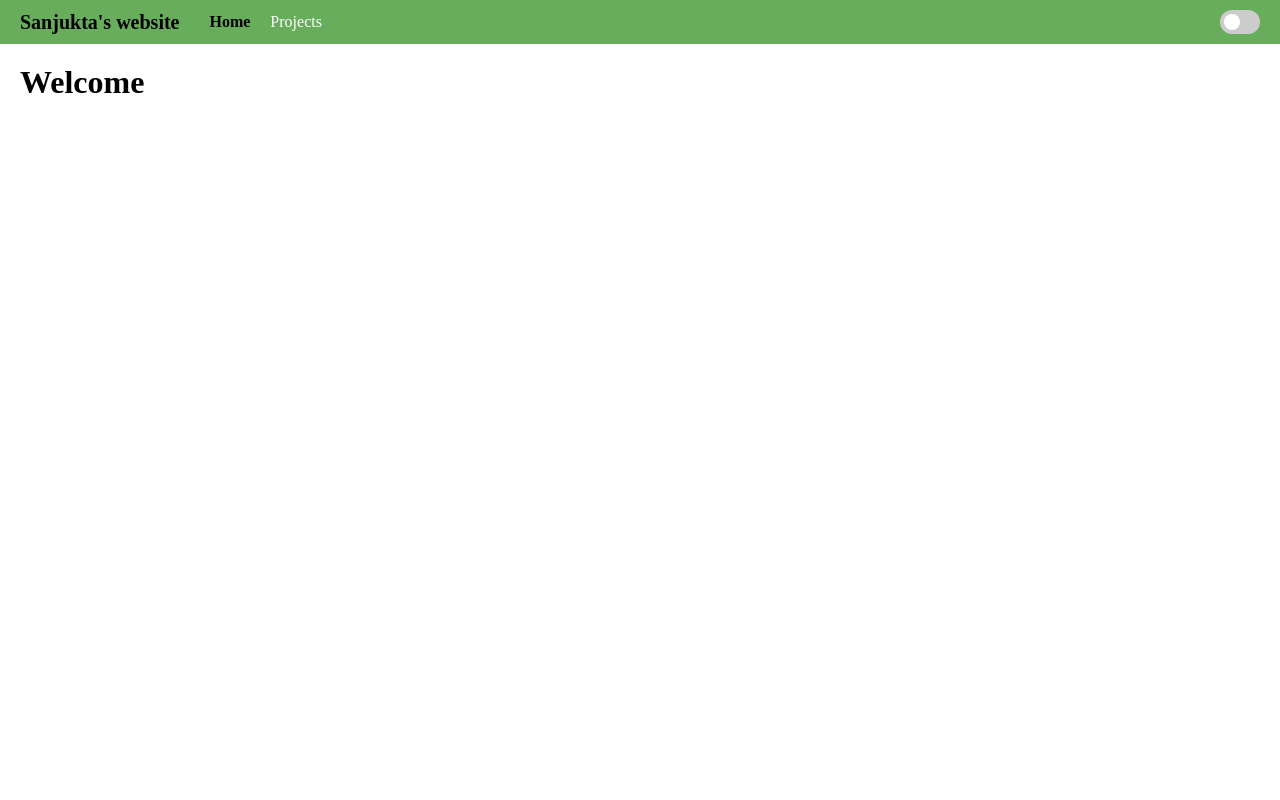
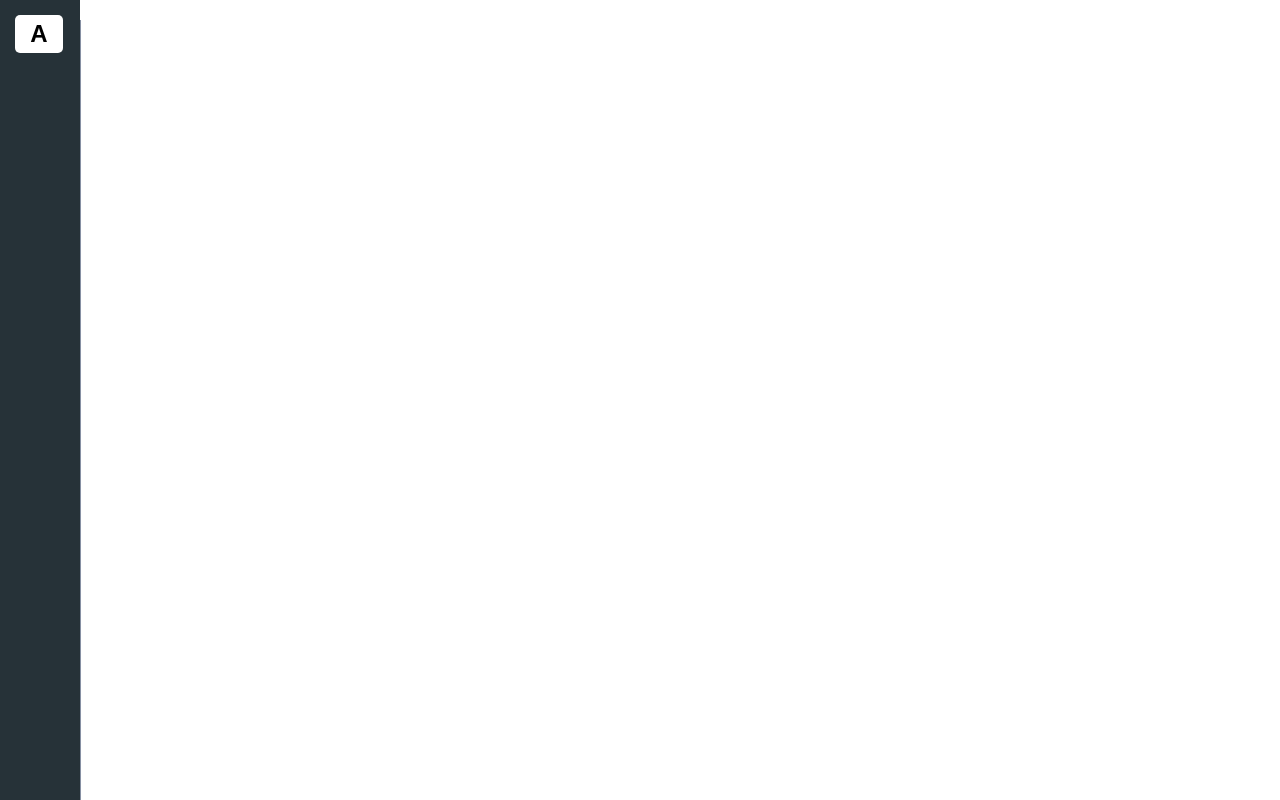
Before and after one commit to Kishan-Kumar-Zalavadia/Sanjukta_Bhowmick, an Angular app in the folder portfolio/: page / in a window 1280 px wide. Built offline with nearby package versions, Linux system fonts and the light colour scheme.

Commit message:
Navbar on left size

```diff
--- /dev/null
+++ b/portfolio/src/app/navbar/nav-data.ts
@@ -0,0 +1,37 @@
+export const navbarData = [
+  {
+    routerlink: 'dashboard',
+    icon: 'fal fa-home',
+    label: 'Dashboard',
+  },
+  {
+    routerlink: 'products',
+    icon: 'fal fa-box-open',
+    label: 'Products',
+  },
+  {
+    routerlink: 'statistics',
+    icon: 'fal fa-chart-bar',
+    label: 'Statistics',
+  },
+  {
+    routerlink: 'coupens',
+    icon: 'fal fa-tags',
+    label: 'Coupens',
+  },
+  {
+    routerlink: 'pages',
+    icon: 'fal fa-file',
+    label: 'Pages',
+  },
+  {
+    routerlink: 'media',
+    icon: 'fal fa-camera',
+    label: 'Media',
+  },
+  {
+    routerlink: 'settings',
+    icon: 'fal fa-cog',
+    label: 'Settings',
+  },
+];
--- a/portfolio/src/app/navbar/navbar.component.html
+++ b/portfolio/src/app/navbar/navbar.component.html
@@ -1,4 +1,4 @@
-<nav [ngClass]="{'dark-mode': darkModeService.darkMode}">
+<!-- <nav [ngClass]="{'dark-mode': darkModeService.darkMode}">
   <div class="navbar-logo">
     <a href="">Sanjukta's website</a>
   </div>
@@ -13,4 +13,25 @@
     </label>
   </div>
 </nav>
-<router-outlet></router-outlet>
+<router-outlet></router-outlet> -->
+
+<div class="sidenav" [ngClass]="collapsed ? 'sidenav-collapsed':''">
+    <div class="logo-container">
+        <button class="logo" (click)="toggleCollapse()">A</button>
+        <div class="logo-text"  @fadeInOut *ngIf="collapsed">Angular</div>
+        <button class="btn-close"  @rotate  *ngIf="collapsed" (click)="closeSidenav()">
+            <i class="fal fa-times close-icon"></i>
+        </button>
+    </div>
+    <div class="sidenav-nav">
+        <li class="sidenav-nav-item" *ngFor="let data of navData">
+            <a class="sidenav-nav-link" [routerLink]="[data.routerlink]"
+                routerLinkActive="active"
+                [routerLinkActiveOptions]="{exact: true}"
+            >
+                <i class="sidenav-link-icon" [class]="data.icon"></i>
+                <span class="sidenav-link-text" @fadeInOut *ngIf="collapsed">{{data.label}}</span>
+            </a>
+        </li>
+    </div>
+</div>
--- a/portfolio/src/app/navbar/navbar.component.scss
+++ b/portfolio/src/app/navbar/navbar.component.scss
@@ -1,88 +1,184 @@
-nav {
-  display: flex;
-  align-items: center;
-  background-color: #67ad5b;
-  color: var(--dark);
-  padding: 10px 20px;
+// nav {
+//   display: flex;
+//   align-items: center;
+//   background-color: #67ad5b;
+//   color: var(--dark);
+//   padding: 10px 20px;
 
-  .navbar-logo a {
-    text-decoration: none;
-    color: var(--dark);
-    font-size: 20px;
-    font-weight: bold;
-  }
+//   .navbar-logo a {
+//     text-decoration: none;
+//     color: var(--dark);
+//     font-size: 20px;
+//     font-weight: bold;
+//   }
 
-  .navbar-links {
-    margin: 0px 20px;
-    a {
-      text-decoration: none;
-      color: var(--light);
-      margin: 0 10px;
-    }
+//   .navbar-links {
+//     margin: 0px 20px;
+//     a {
+//       text-decoration: none;
+//       color: var(--light);
+//       margin: 0 10px;
+//     }
 
-    a.active {
-      font-weight: bold;
-      color: var(--dark);
-    }
-  }
+//     a.active {
+//       font-weight: bold;
+//       color: var(--dark);
+//     }
+//   }
 
-  .dark-mode-toggle {
+//   .dark-mode-toggle {
+//     display: flex;
+//     align-items: center;
+
+//     .switch {
+//         position: relative;
+//         display: inline-block;
+//         width: 40px; /* Adjust the width of the slider */
+//         height: 24px; /* Adjust the height of the slider */
+
+//         input {
+//             opacity: 0;
+//             width: 0;
+//             height: 0;
+//         }
+
+//         .slider {
+//             position: absolute;
+//             cursor: pointer;
+//             top: 0;
+//             left: 0;
+//             right: 0;
+//             bottom: 0;
+//             background-color: #ccc;
+//             border-radius: 24px; /* Adjust the border-radius to half of the height */
+//             transition: 0.4s;
+
+//             &:before {
+//                 position: absolute;
+//                 content: "";
+//                 height: 16px; /* Adjust the size of the slider knob */
+//                 width: 16px;  /* Adjust the size of the slider knob */
+//                 left: 4px;
+//                 bottom: 4px;
+//                 background-color: var(--light);
+//                 border-radius: 50%;
+//                 transition: 0.4s;
+//             }
+//         }
+
+//         input:checked + .slider {
+//             background-color: #2196f3;
+
+//             &:before {
+//                 transform: translateX(16px); /* Adjust the translateX value to match the knob size */
+//             }
+//         }
+//     }
+// }
+
+
+//   &.dark-mode {
+//     background-color: var(--background-color);
+//     color: var(--font-color);
+//   }
+
+//   .dark-mode-toggle {
+//     margin-left: auto; // Pushes the dark mode toggle to the right
+//   }
+// }
+
+.sidenav{
+    background: #263238;
+    transition: all .5s ease;
+    position: fixed;
+    z-index: 1;
+    top: 0;
+    width: 5rem;
+    height: 100vh;
+    box-shadow: 0.063rem 1.25rem 0 #8690a3;
+}
+.logo-container{
     display: flex;
     align-items: center;
-
-    .switch {
-        position: relative;
-        display: inline-block;
-        width: 40px; /* Adjust the width of the slider */
-        height: 24px; /* Adjust the height of the slider */
-
-        input {
-            opacity: 0;
-            width: 0;
-            height: 0;
-        }
-
-        .slider {
-            position: absolute;
-            cursor: pointer;
-            top: 0;
-            left: 0;
-            right: 0;
-            bottom: 0;
-            background-color: #ccc;
-            border-radius: 24px; /* Adjust the border-radius to half of the height */
-            transition: 0.4s;
-
-            &:before {
-                position: absolute;
-                content: "";
-                height: 16px; /* Adjust the size of the slider knob */
-                width: 16px;  /* Adjust the size of the slider knob */
-                left: 4px;
-                bottom: 4px;
-                background-color: var(--light);
-                border-radius: 50%;
-                transition: 0.4s;
-            }
-        }
-
-        input:checked + .slider {
-            background-color: #2196f3;
-
-            &:before {
-                transform: translateX(16px); /* Adjust the translateX value to match the knob size */
-            }
-        }
-    }
+    padding: 0.938rem 0.938rem 0 .938rem;
+}
+.logo{
+    background: #fff;
+    text-align: center;
+    width: 3rem;
+    min-width: 3rem;
+    border-radius: 0.313rem;
+    padding: 0.313rem;
+    font-size: 24px;
+    font-weight: 900;
+    cursor: pointer;
+    border: none;
+}
+.logo-text{
+    margin-left: 1.5rem;
+    font-size: 24px;
+    font-weight: 700;
+    color: #fff;
+}
+.btn-close{
+    margin-left: auto;
+    cursor: pointer;
+    width: 2rem;
+    height: 2rem;
+    border-radius: 50%;
+    background-color: transparent;
+    border: none;
+}
+.fa-times{
+    color: #fff;
+    font-size: 24px;
+}
+.sidenav-collapsed{
+    width: 16.5625rem;
+}
+.sidenav-nav{
+    list-style: none;
+    padding: 0.938rem;
+    margin: 0;
+    display: flex;
+    flex-direction: column;
+    align-items: center;
+    height: calc(100% - 3.65rem);
+    cursor: pointer;
+}
+.sidenav-nav-item{
+    width: 100%;
+    margin-bottom: 0.625rem;
+}
+.sidenav-nav-link{
+    display: flex;
+    align-items: center;
+    height: 3rem;
+    color: #f3f3f3;
+    text-decoration: none;
+    border-radius: 0.625rem;
+    transition: all .3s ease;
+}
+.sidenav-link-icon{
+    font-size: 22px;
+    width: 2rem;
+    min-width: 2rem;
+    margin: 0 0.5rem;
+    text-align: center;
+}
+.sidenav-link-text{
+    margin-left: 1.5rem;
 }
 
+.sidenav-nav-item:hover .sidenav-nav-link{
+    background-color: #fff;
+    color: #000;
+}
 
-  &.dark-mode {
-    background-color: var(--background-color);
-    color: var(--font-color);
-  }
+.active{
+    background-color: #fff;
+}
 
-  .dark-mode-toggle {
-    margin-left: auto; // Pushes the dark mode toggle to the right
-  }
+.active .sidenav-link-icon, .active .sidenav-link-text{
+    color: #000;
 }
--- a/portfolio/src/app/navbar/navbar.component.ts
+++ b/portfolio/src/app/navbar/navbar.component.ts
@@ -1,16 +1,126 @@
-import { Component } from '@angular/core';
-import { DarkModeService } from '../_services/dark-mode.service';
+// import { Component } from '@angular/core';
+// import { DarkModeService } from '../_services/dark-mode.service';
+// import { NavigationEnd, Router } from '@angular/router';
+
+// @Component({
+//   selector: 'app-navbar',
+//   templateUrl: './navbar.component.html',
+//   styleUrls: ['./navbar.component.scss'],
+// })
+// export class NavbarComponent {
+//   constructor(
+//     public darkModeService: DarkModeService,
+//     private router: Router
+//   ) {}
+
+//   toggleDarkMode() {
+//     this.darkModeService.toggleDarkMode();
+//     this.router.events.subscribe((event) => {
+//       if (event instanceof NavigationEnd) {
+//         this.currentRoute = event.urlAfterRedirects.substring(1);
+//       }
+//     });
+//   }
+
+//   isMenuOpen: boolean = false;
+
+//   isResponsive: boolean = false;
+//   currentRoute: string = '';
+
+//   ngOnInit() {}
+
+//   toggleResponsive() {
+//     this.isResponsive = !this.isResponsive;
+//   }
+// }
+
+
+
+import {
+  animate,
+  keyframes,
+  style,
+  transition,
+  trigger,
+} from '@angular/animations';
+import {
+  Component,
+  EventEmitter,
+  HostListener,
+  OnInit,
+  Output,
+} from '@angular/core';
+import { navbarData } from './nav-data';
+
+interface SideNavToggle {
+  screenWidth: number;
+  collapsed: boolean;
+}
 
 @Component({
-  selector: "app-navbar",
-  templateUrl: "./navbar.component.html",
-  styleUrls: ["./navbar.component.scss"],
+  selector: 'app-navbar',
+    templateUrl: './navbar.component.html',
+    styleUrls: ['./navbar.component.scss'],
+  animations: [
+    trigger('fadeInOut', [
+      transition(':enter', [
+        style({ opacity: 0 }),
+        animate('350ms', style({ opacity: 1 })),
+      ]),
+      transition(':leave', [
+        style({ opacity: 1 }),
+        animate('350ms', style({ opacity: 0 })),
+      ]),
+    ]),
+    trigger('rotate', [
+      transition(':enter', [
+        animate(
+          '1000ms',
+          keyframes([
+            style({ transform: 'rotate(0deg)', offset: '0' }),
+            style({ transform: 'rotate(2turn)', offset: '1' }),
+          ])
+        ),
+      ]),
+    ]),
+  ],
 })
-export class NavbarComponent {
-  constructor(public darkModeService: DarkModeService) {}
+export class NavbarComponent implements OnInit {
+  constructor() {}
 
-  toggleDarkMode() {
-    this.darkModeService.toggleDarkMode();
+  @Output() onToggleSideNav: EventEmitter<SideNavToggle> = new EventEmitter();
+  collapsed = false;
+  screenWidth = 0;
+  navData = navbarData;
+
+  @HostListener('window:resize', ['$event'])
+  onResize(event: any) {
+    this.screenWidth = window.innerWidth;
+    if (this.screenWidth <= 768) {
+      this.collapsed = false;
+      this.onToggleSideNav.emit({
+        collapsed: this.collapsed,
+        screenWidth: this.screenWidth,
+      });
+    }
   }
 
+  ngOnInit(): void {
+    this.screenWidth = window.innerWidth;
+  }
+
+  toggleCollapse(): void {
+    this.collapsed = !this.collapsed;
+    this.onToggleSideNav.emit({
+      collapsed: this.collapsed,
+      screenWidth: this.screenWidth,
+    });
+  }
+  closeSidenav(): void {
+    this.collapsed = false;
+    this.onToggleSideNav.emit({
+      collapsed: this.collapsed,
+      screenWidth: this.screenWidth,
+    });
+  }
 }
```
